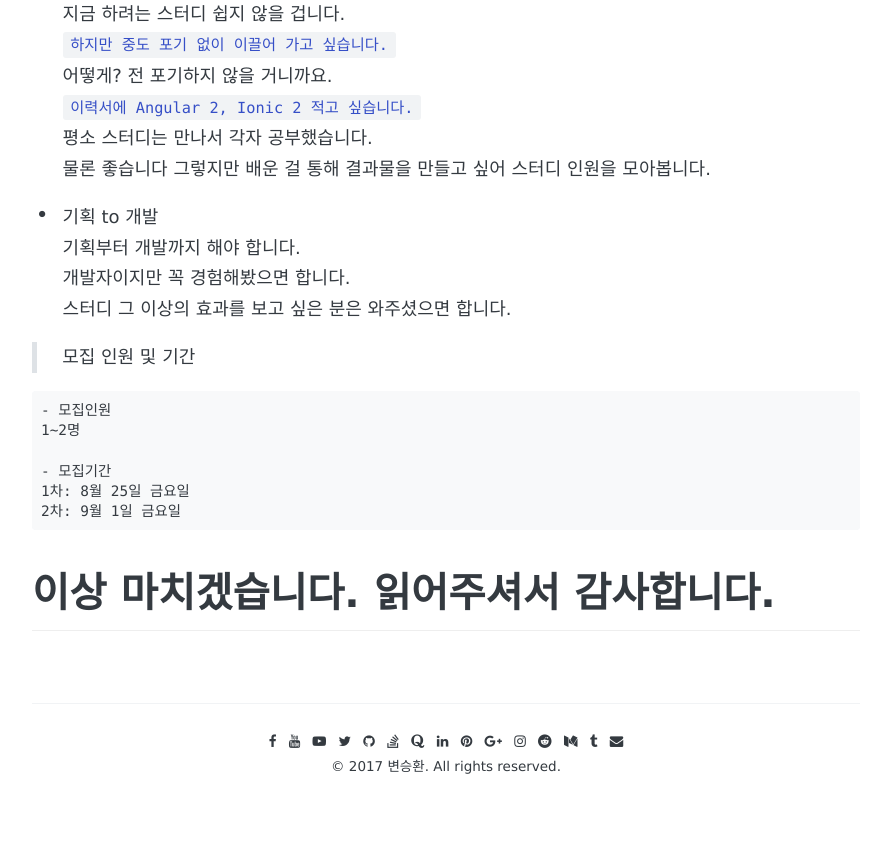
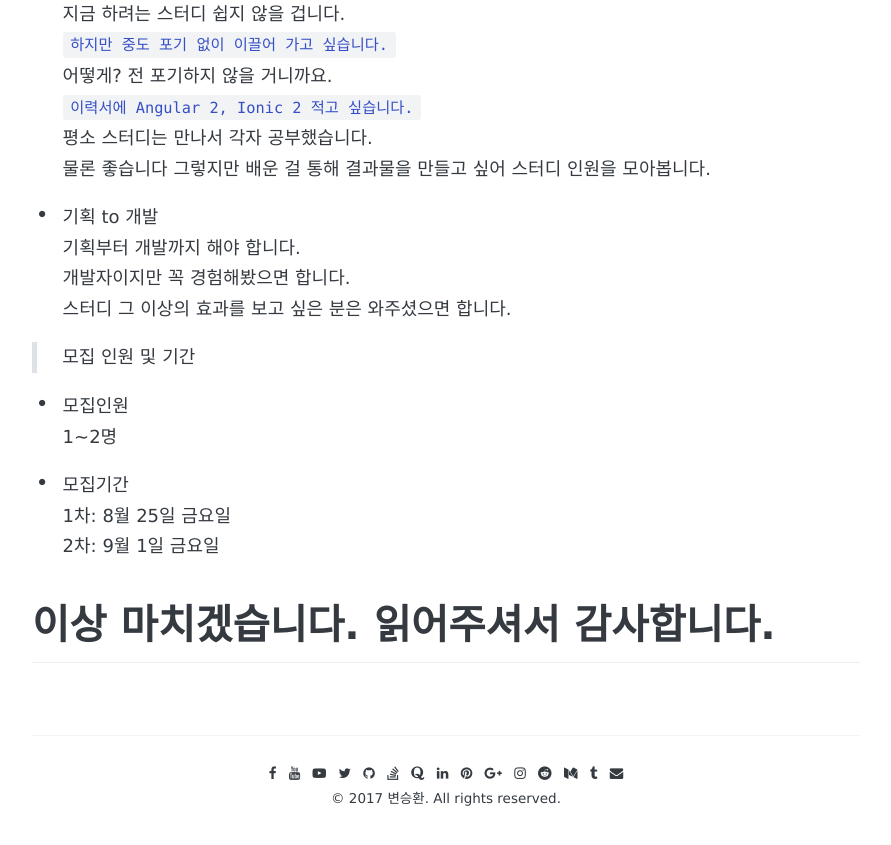
Before and after one commit to awesome-hwan/awesome-hwan.github.io, a Jekyll site: the page built from _posts/2017-08-15-[스터디]모집공고초안.md, in a window 1280 px wide and 900 px high, scrolled down 4437 px. Shown: the top 845 px of the window, without its empty margins (194-1085 px from the left). Built offline with Jekyll 4.4.1, drawn with Linux system fonts in a browser that asks for light colours; some web fonts are replaced; comment, search, counter and statistics services are not loaded.

Commit message:
Study part.1

````diff
--- a/_posts/2017-08-15-[스터디]모집공고초안.md
+++ b/_posts/2017-08-15-[스터디]모집공고초안.md
@@ -111,13 +111,11 @@ Hexo, Jekyll 상관없습니다.
 
 > 모집 인원 및 기간
 
-```sh
 - 모집인원
 1~2명
 
 - 모집기간
 1차: 8월 25일 금요일
 2차: 9월 1일 금요일
-```
 
 # 이상 마치겠습니다. 읽어주셔서 감사합니다.
````
